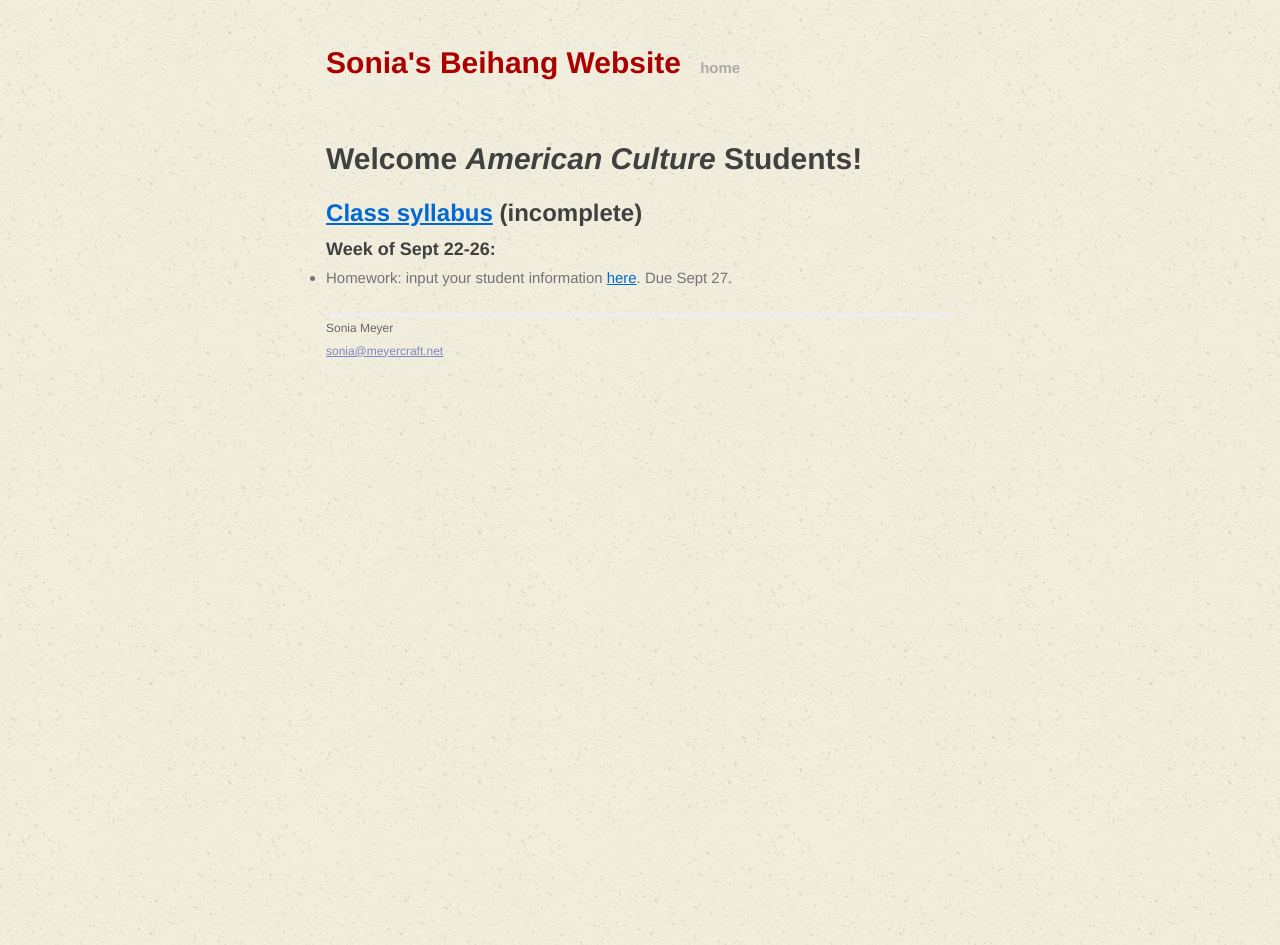
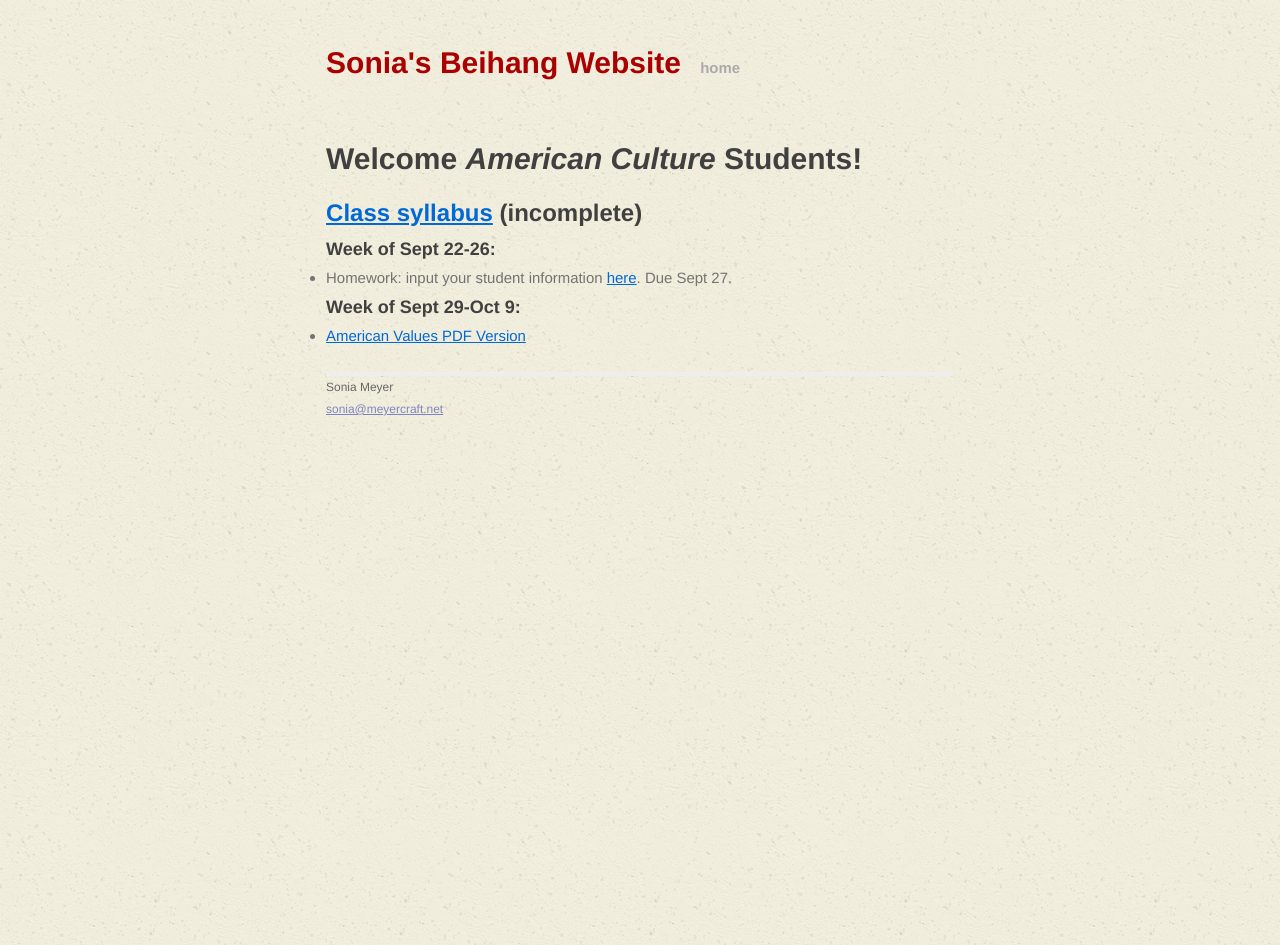
Before and after one commit to soniawmeyer/soniameyer-beihang-students-website, a Jekyll site: the page built from classes/americanculture.md, in a window 1280 px wide. Built offline with Jekyll 4.4.1, drawn with Linux system fonts in a browser that asks for light colours.

Commit message:
american values pdf

```diff
--- a/classes/americanculture.md
+++ b/classes/americanculture.md
@@ -9,3 +9,6 @@ title: Mrs. Sonia Meyer's Beihang Website
 
 ###Week of Sept 22-26:
 - Homework: input your student information [here](/form/form.html). Due Sept 27.
+
+###Week of Sept 29-Oct 9:
+- [American Values PDF Version](http://sonia-beihang-website-resources.s3.amazonaws.com/AmericanValues.pdf)
```
